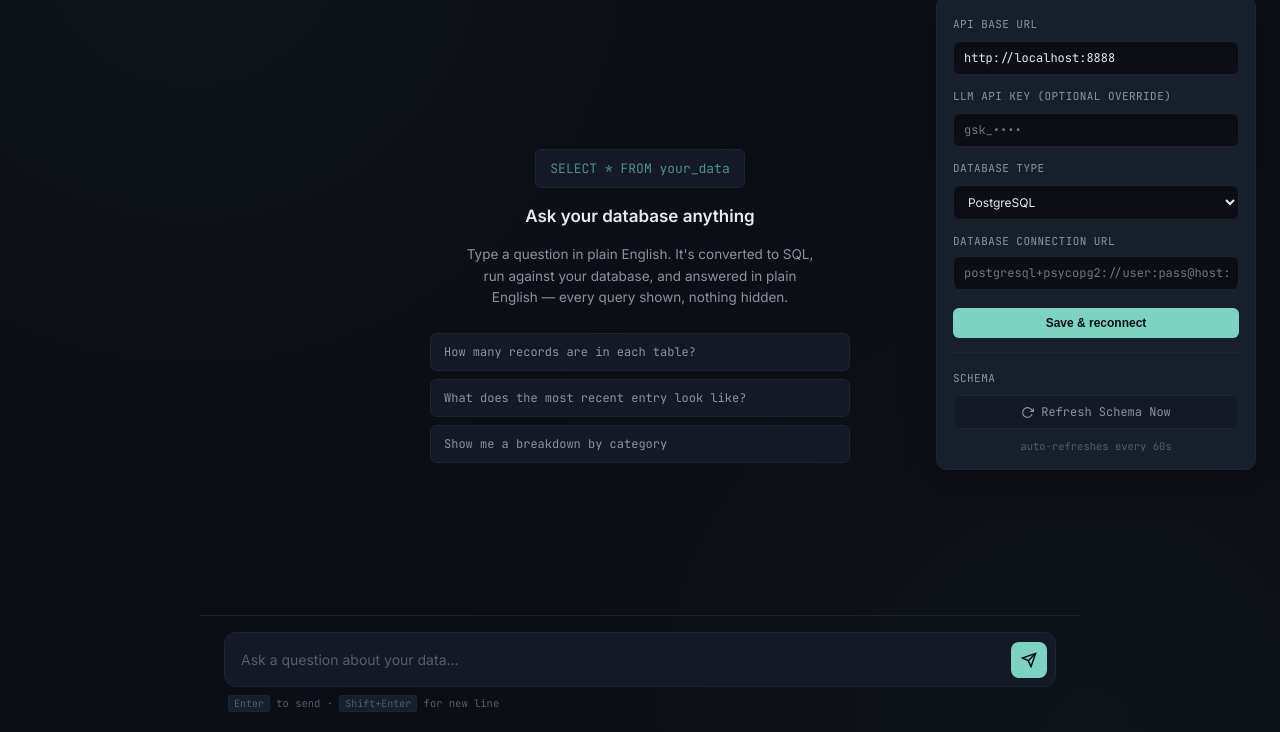
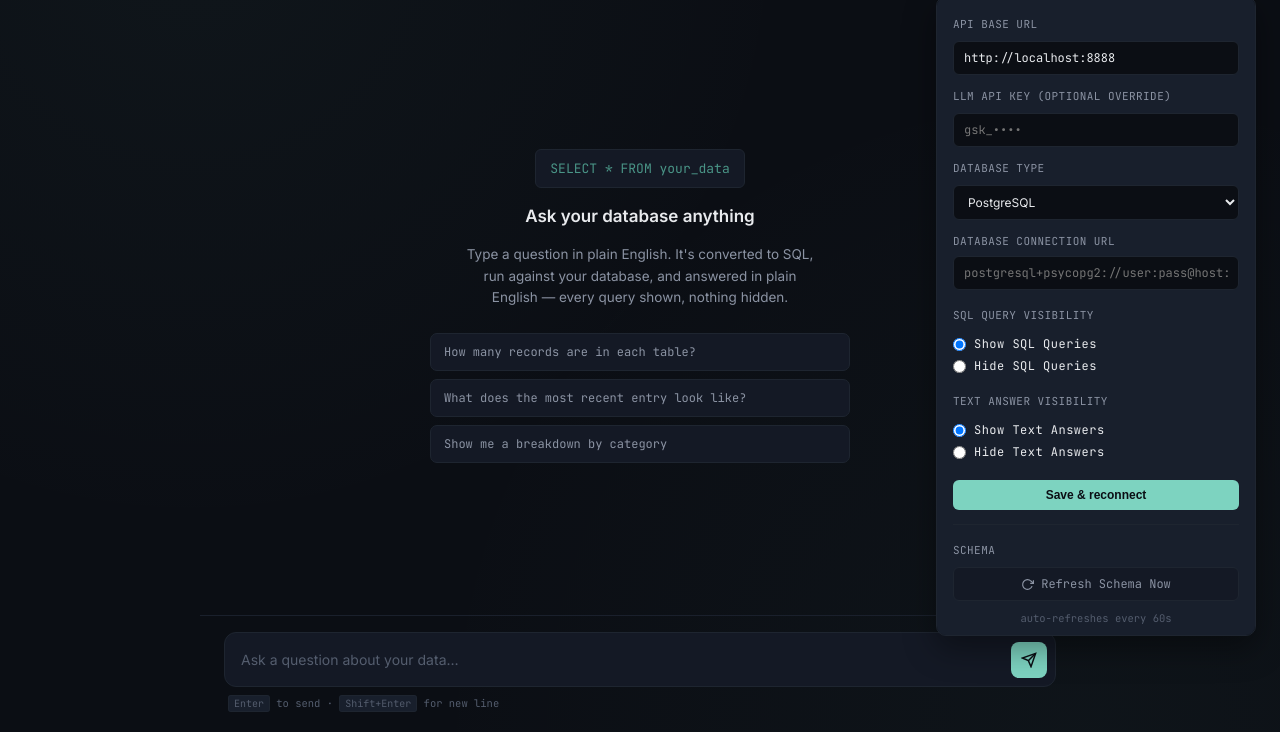
Before and after one commit to Aditya-Verma-23/DB_RAG-PostgreSQL--main, a plain HTML site: page web/index.html in a window 1280 px wide. Both pictures are taken after a click on the button 1042 px from the left and 34 px from the top of the page. Shown: the part 68-800 px from the top of the page. Drawn offline with Linux system fonts and the light colour scheme; no server answers.

Commit message:
sql query  hide or show

```diff
--- a/web/index.html
+++ b/web/index.html
@@ -263,6 +263,14 @@
       background: var(--panel);
       border-radius: 6px;
       overflow: hidden;
+    }
+
+    .thread.hide-sql .sql-strip {
+      display: none !important;
+    }
+
+    .thread.hide-answers .answer-bubble:not(.error) {
+      display: none !important;
     }
 
     .sql-strip.fresh {
@@ -754,6 +762,32 @@
         <input type="text" id="esIndexFilterInput" placeholder="logs-*,users" />
       </div>
 
+      <!-- SQL Query Visibility Option -->
+      <label style="margin-top: 8px; display: block;">SQL Query Visibility</label>
+      <div style="display: flex; flex-direction: column; gap: 6px; margin: 4px 0 2px; user-select: none;">
+        <label style="display: flex; align-items: center; gap: 8px; cursor: pointer; text-transform: none; font-size: 12px; margin: 0; font-weight: normal; color: var(--text);">
+          <input type="radio" name="sqlVisibility" id="sqlVisibilityShow" checked style="cursor: pointer; margin: 0;" />
+          Show SQL Queries
+        </label>
+        <label style="display: flex; align-items: center; gap: 8px; cursor: pointer; text-transform: none; font-size: 12px; margin: 0; font-weight: normal; color: var(--text);">
+          <input type="radio" name="sqlVisibility" id="sqlVisibilityHide" style="cursor: pointer; margin: 0;" />
+          Hide SQL Queries
+        </label>
+      </div>
+
+      <!-- Synthesized Answer Visibility Option -->
+      <label style="margin-top: 8px; display: block;">Text Answer Visibility</label>
+      <div style="display: flex; flex-direction: column; gap: 6px; margin: 4px 0 2px; user-select: none;">
+        <label style="display: flex; align-items: center; gap: 8px; cursor: pointer; text-transform: none; font-size: 12px; margin: 0; font-weight: normal; color: var(--text);">
+          <input type="radio" name="answerVisibility" id="answerVisibilityShow" checked style="cursor: pointer; margin: 0;" />
+          Show Text Answers
+        </label>
+        <label style="display: flex; align-items: center; gap: 8px; cursor: pointer; text-transform: none; font-size: 12px; margin: 0; font-weight: normal; color: var(--text);">
+          <input type="radio" name="answerVisibility" id="answerVisibilityHide" style="cursor: pointer; margin: 0;" />
+          Hide Text Answers
+        </label>
+      </div>
+
       <button class="settings-save" id="settingsSave">Save &amp; reconnect</button>
       <hr class="settings-divider">
       <label>Schema</label>
@@ -815,6 +849,11 @@
       const sqlConfigSection = document.getElementById('sqlConfigSection');
       const esConfigSection = document.getElementById('esConfigSection');
 
+      const sqlVisibilityShow = document.getElementById('sqlVisibilityShow');
+      const sqlVisibilityHide = document.getElementById('sqlVisibilityHide');
+      const answerVisibilityShow = document.getElementById('answerVisibilityShow');
+      const answerVisibilityHide = document.getElementById('answerVisibilityHide');
+
       const dbUrlLabel = document.getElementById('dbUrlLabel');
       const dbUrlInput = document.getElementById('dbUrlInput');
 
@@ -850,9 +889,47 @@
         }
       });
 
+      // Toggle SQL query visibility locally
+      sqlVisibilityShow.addEventListener('change', () => {
+        localStorage.setItem('dbrag_show_sql', 'true');
+        thread.classList.remove('hide-sql');
+      });
+      sqlVisibilityHide.addEventListener('change', () => {
+        localStorage.setItem('dbrag_show_sql', 'false');
+        thread.classList.add('hide-sql');
+      });
+
+      // Toggle Text Answer visibility locally
+      answerVisibilityShow.addEventListener('change', () => {
+        localStorage.setItem('dbrag_show_answer', 'true');
+        thread.classList.remove('hide-answers');
+      });
+      answerVisibilityHide.addEventListener('change', () => {
+        localStorage.setItem('dbrag_show_answer', 'false');
+        thread.classList.add('hide-answers');
+      });
+
       // Load saved connection configurations
       apiUrlInput.value = apiBase;
       groqApiKeyInput.value = localStorage.getItem('dbrag_groq_key') || '';
+
+      const savedShowSql = localStorage.getItem('dbrag_show_sql') !== 'false';
+      if (savedShowSql) {
+        sqlVisibilityShow.checked = true;
+        thread.classList.remove('hide-sql');
+      } else {
+        sqlVisibilityHide.checked = true;
+        thread.classList.add('hide-sql');
+      }
+
+      const savedShowAnswer = localStorage.getItem('dbrag_show_answer') !== 'false';
+      if (savedShowAnswer) {
+        answerVisibilityShow.checked = true;
+        thread.classList.remove('hide-answers');
+      } else {
+        answerVisibilityHide.checked = true;
+        thread.classList.add('hide-answers');
+      }
 
       const savedDbType = localStorage.getItem('dbrag_db_type') || 'postgres';
       dbTypeSelect.value = savedDbType;
```
